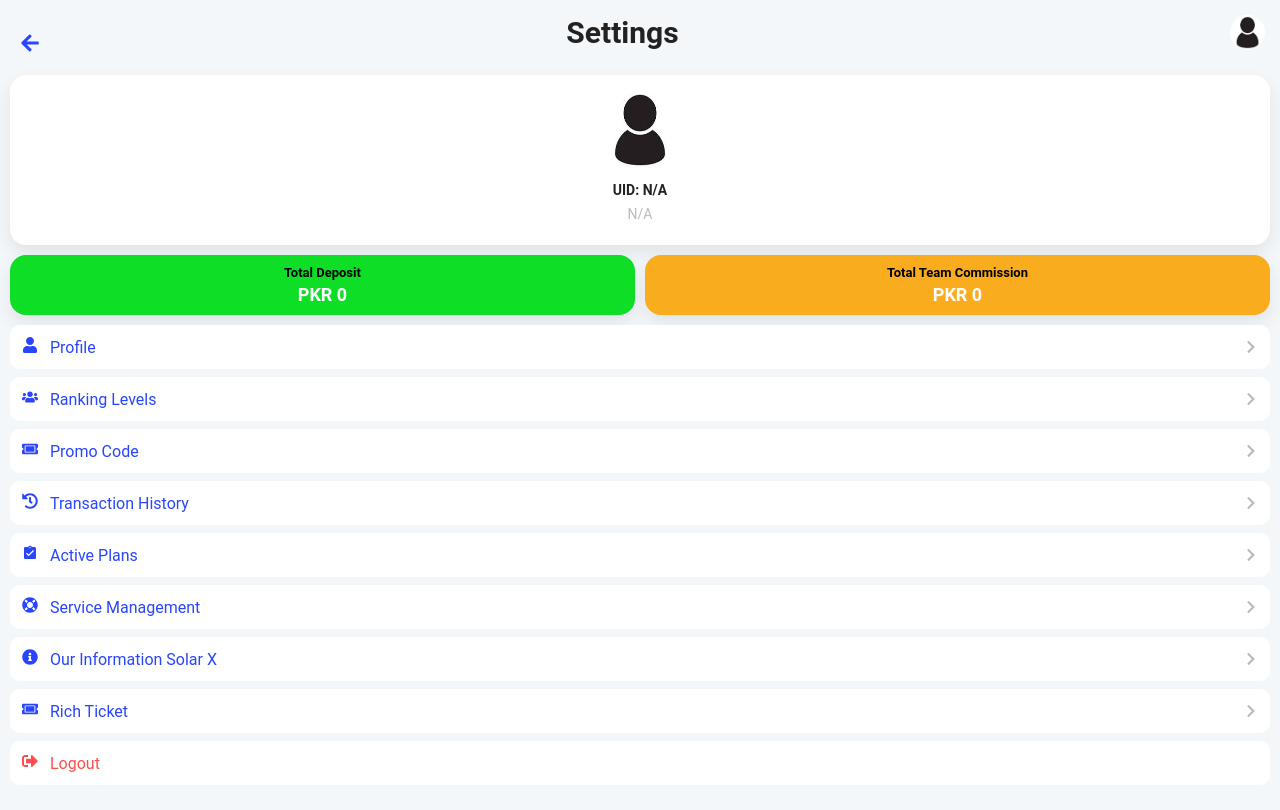
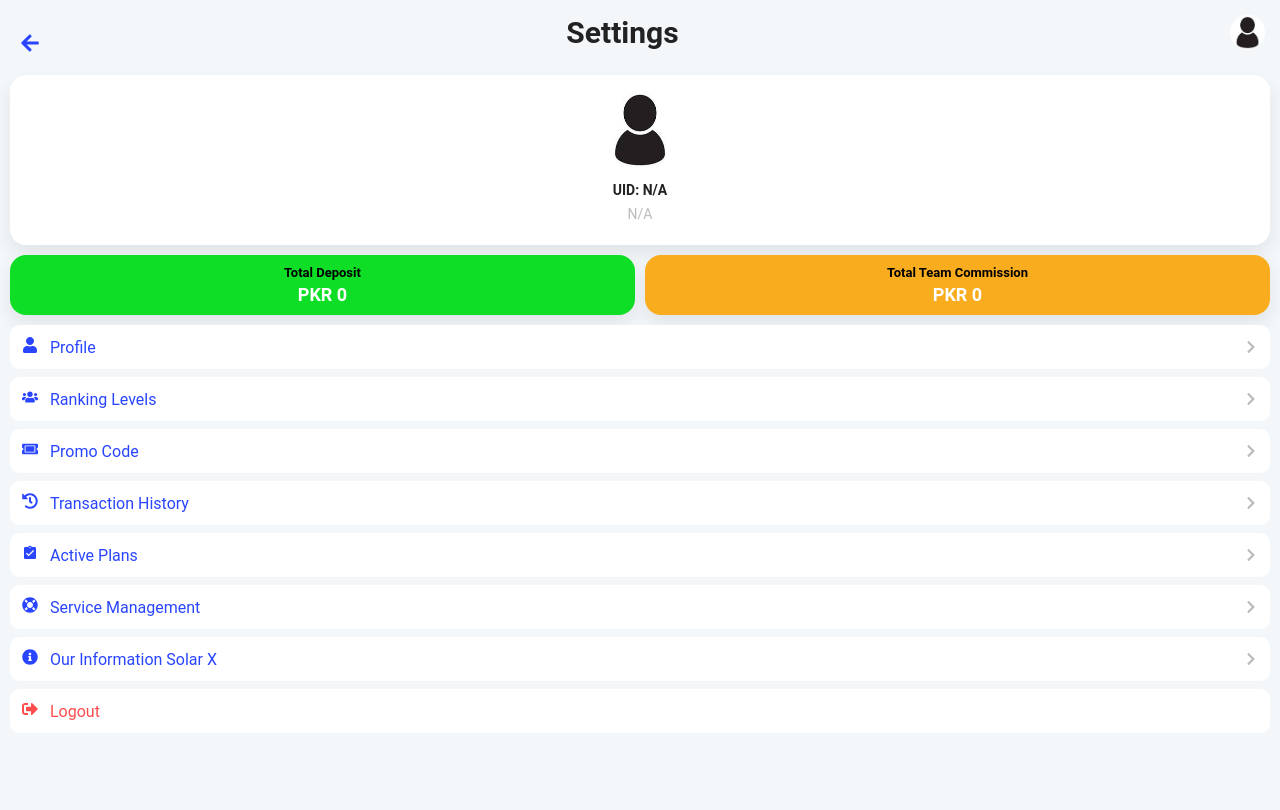
Before and after one commit to farhan-khan259/solarfullfrontend, a React (Create React App) app: page /setting in a window 1280 px wide. Shown: the top 810 px of the page. Built offline with nearby package versions, Linux system fonts and the light colour scheme; no server answers; sample sign-in values are in the browser's storage.

Commit message:
rich ticket removed

```diff
--- a/src/Components/Settings/Settings.jsx
+++ b/src/Components/Settings/Settings.jsx
@@ -144,9 +144,9 @@ export default function Settings() {
         <Link to="/ourinfo">
           <MenuItem icon={<FaInfoCircle />} label="Our Information Solar X" />
         </Link>
-        <Link to="/richticket">
+        {/* <Link to="/richticket">
           <MenuItem icon={<FaTicketAlt />} label="Rich Ticket" />
-        </Link>
+        </Link> */}
 
         {/* Logout Menu */}
         <div className="menu-item logout-item" onClick={handleLogoutUser}>
```
